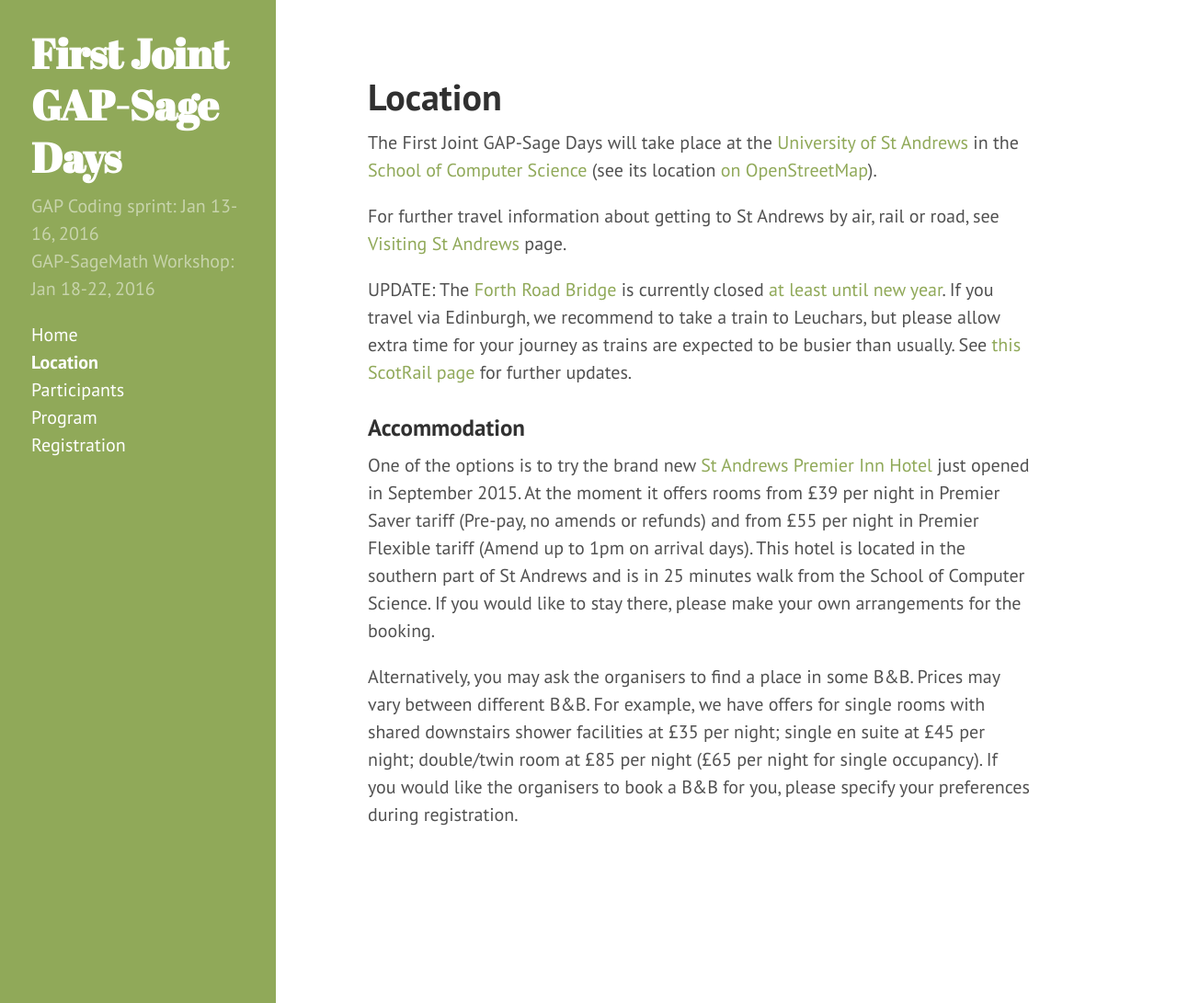
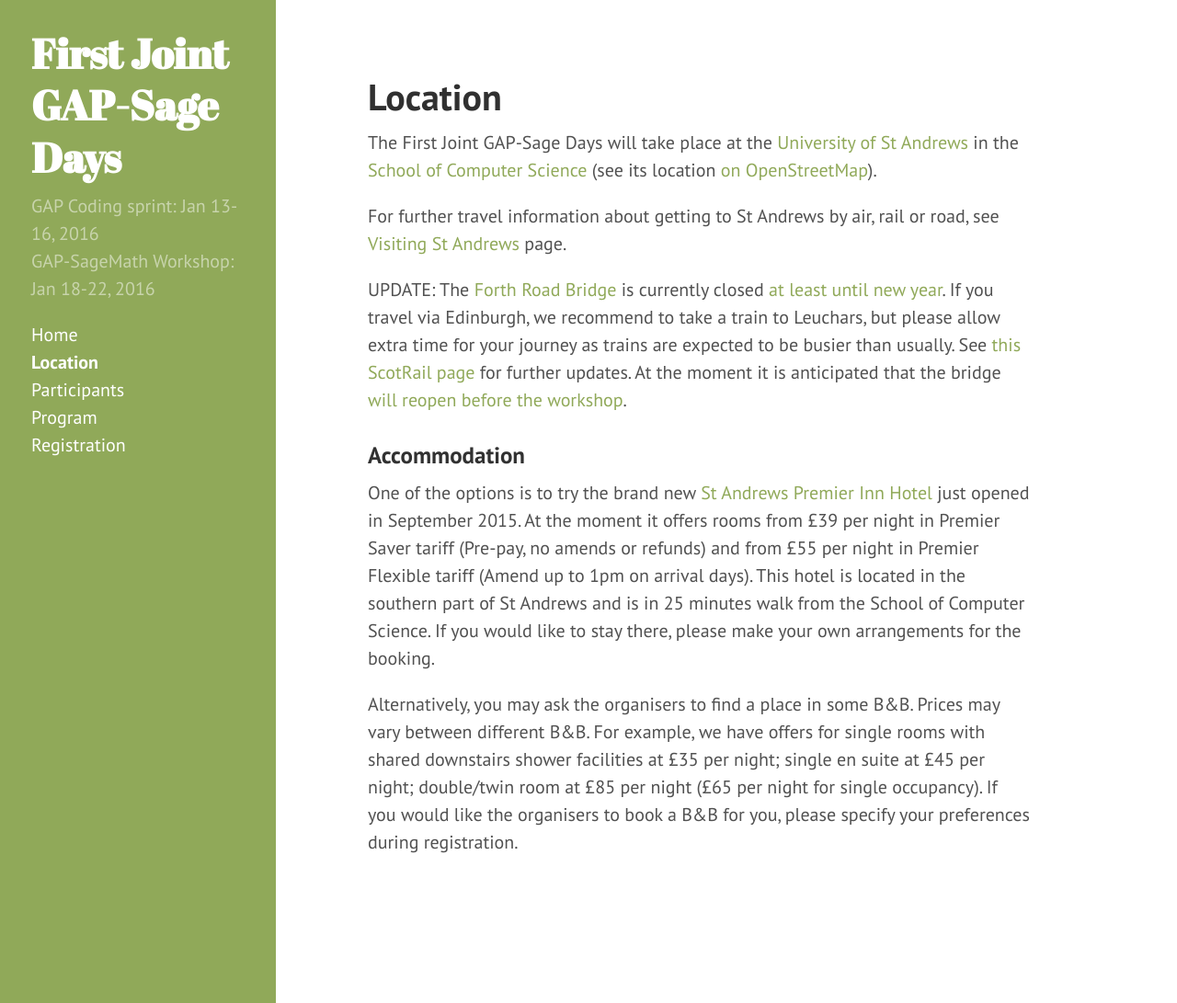
Before and after one commit to gapdays/gap-sage-days2016, a Jekyll site: the page built from location.md, in a window 1280 px wide and 1091 px high. Shown: the whole window at 92% size. Built offline with Jekyll 4.4.1, drawn with Linux system fonts in a browser that asks for light colours; Markdown is read by kramdown in place of the engine named in the settings.

Commit message:
Link to news about expected reopening date for the bridge

```diff
--- a/location.md
+++ b/location.md
@@ -13,6 +13,8 @@ UPDATE: The [Forth Road Bridge](https://www.forthroadbridge.org/) is currently c
 If you travel via Edinburgh, we recommend to take a train to Leuchars, but please
 allow extra time for your journey as trains are expected to be busier than usually.
 See [this ScotRail page](http://www.scotrail.co.uk/frb) for further updates.
+At the moment it is anticipated that the bridge
+[will reopen before the workshop](http://www.bbc.co.uk/news/uk-scotland-scotland-politics-35096668).
 
 <h3>Accommodation</h3>
 
```
